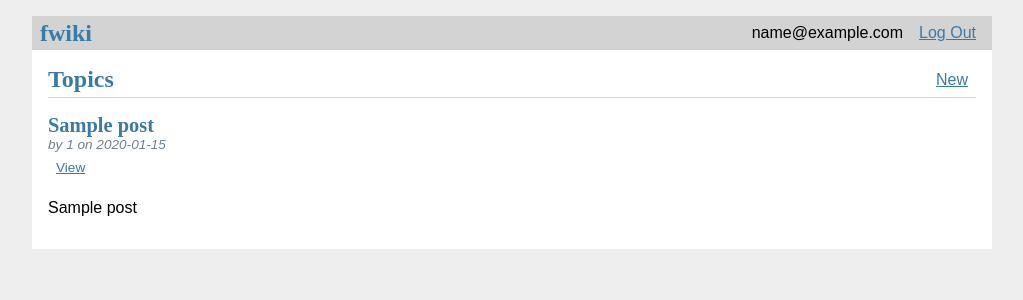
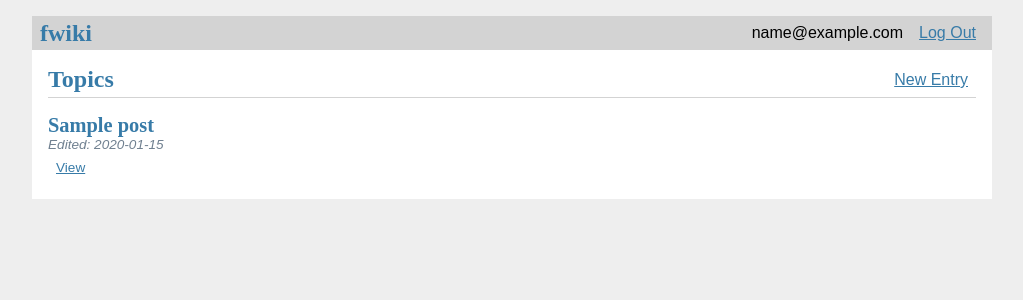
Before and after one commit to CalvinGolas/dbwiki, a Flask app: template fwiki/templates/wiki-pages/index.html in a window 1280 px wide. Shown: the top 300 px of the page, without its empty margins (128-1151 px from the left). Run offline with Flask 2, Linux system fonts and the light colour scheme; the visitor is signed in with stand-in values (Sample User, id 1); data comes from the database, SQL or seed files in the repository; the template is opened without the code that fills it: most values are stand-ins (such as "Sample title", 1, 10 or a date in 2020).

Commit message:
Cleaned up homepage view

```diff
--- a/fwiki/templates/wiki-pages/index.html
+++ b/fwiki/templates/wiki-pages/index.html
@@ -3,7 +3,7 @@
 {% block header %}
     <h1>{% block title %}Topics{% endblock %}</h1>
   {% if g.user %}
-    <a class="action" href="{{ url_for('fwiki.index') }}">New</a>
+    <a class="action" href="{{ url_for('fwiki.addNewEntry') }}">New Entry</a>
   {% endif %}
 {% endblock %}
 
@@ -13,14 +13,10 @@
       <header>
         <div>
           <h1>{{ post['title'] }}</h1>
-          <div class="about">by {{ post['id'] }} on {{ post['lastModified'].strftime('%Y-%m-%d') }}</div>
+          <div class="about">Edited: {{ post['lastModified'].strftime('%Y-%m-%d') }}</div>
             <a class="action" href="{{ url_for('fwiki.getEntry', title=post['title']) }}">View</a>
         </div>
-          {#        {% if g.user['id'] == post['Entry.id'] %}#}
-          {#          <a class="action" href="{{ url_for('fwiki.update', id=post['id']) }}">Edit</a>#}
-          {#        {% endif %}#}
       </header>
-      <p class="body">{{ post['title'] }}</p>
     </article>
     {% if not loop.last %}
       <hr>
```
Also changed, not shown: fwiki/wiki.py (+1 -18 lines).
